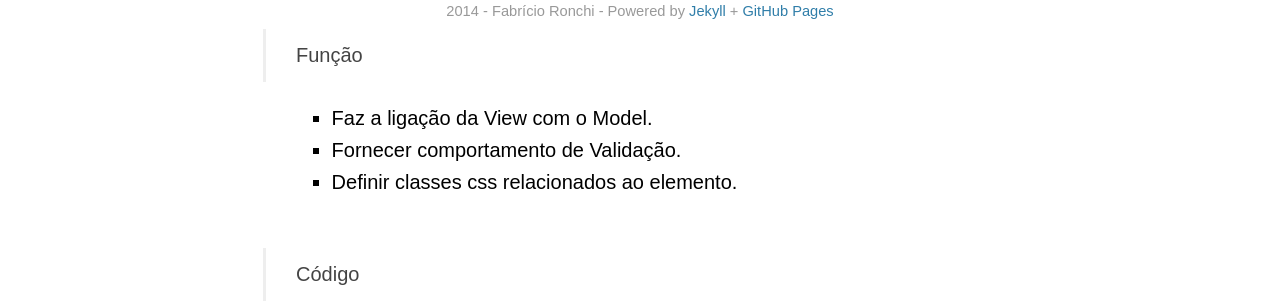
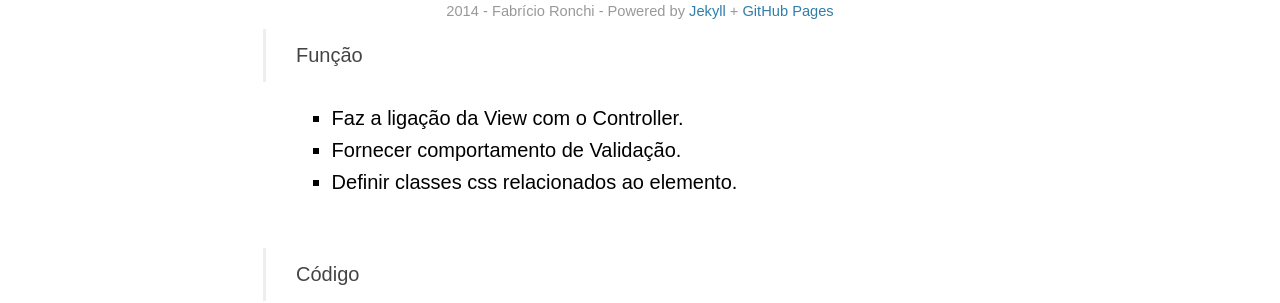
Before and after one commit to fabriciomrkonell/fabriciomrkonell, a Jekyll site: the page built from _posts/2014-02-04-angularjs-ng-model.markdown, in a window 1280 px wide. Shown: the part 874-1177 px from the top of the page. Built offline with Jekyll 4.4.1, drawn with Linux system fonts in a browser that asks for light colours; nearby versions of some CDN libraries; some web fonts are replaced; Markdown is read by kramdown in place of the engine named in the settings; comment, search, counter and statistics services are not loaded.

Commit message:
Update 2014-02-04-angularjs-ng-model.markdown

```diff
--- a/_posts/2014-02-04-angularjs-ng-model.markdown
+++ b/_posts/2014-02-04-angularjs-ng-model.markdown
@@ -17,7 +17,7 @@ Esse recurso é chamado de 'two-ways binding' que é mais um dos recursos 'magni
 
 
 <h3>Função</h3>
-* Faz a ligação da View com o Model.
+* Faz a ligação da View com o Controller.
 * Fornecer comportamento de Validação.
 * Definir classes css relacionados ao elemento.
 
```
